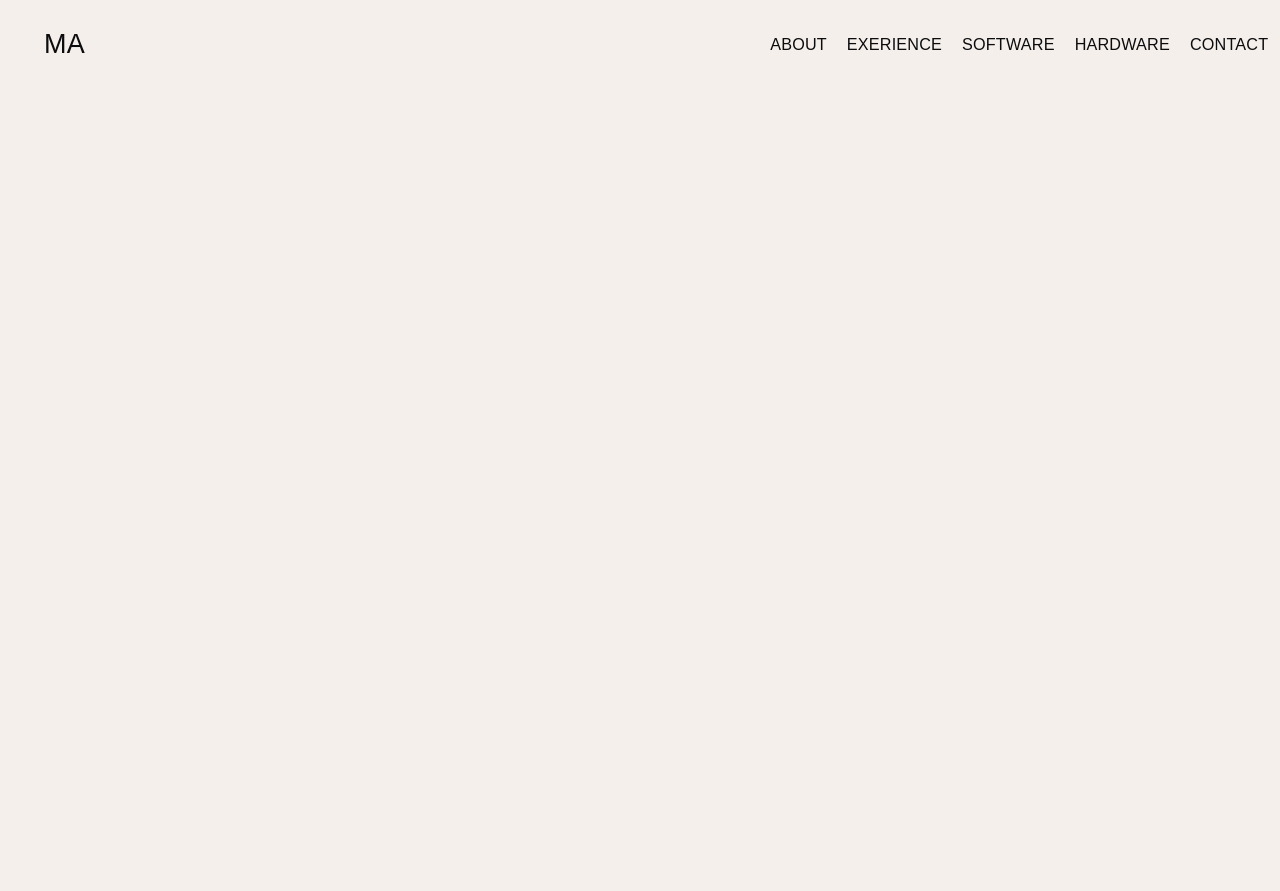
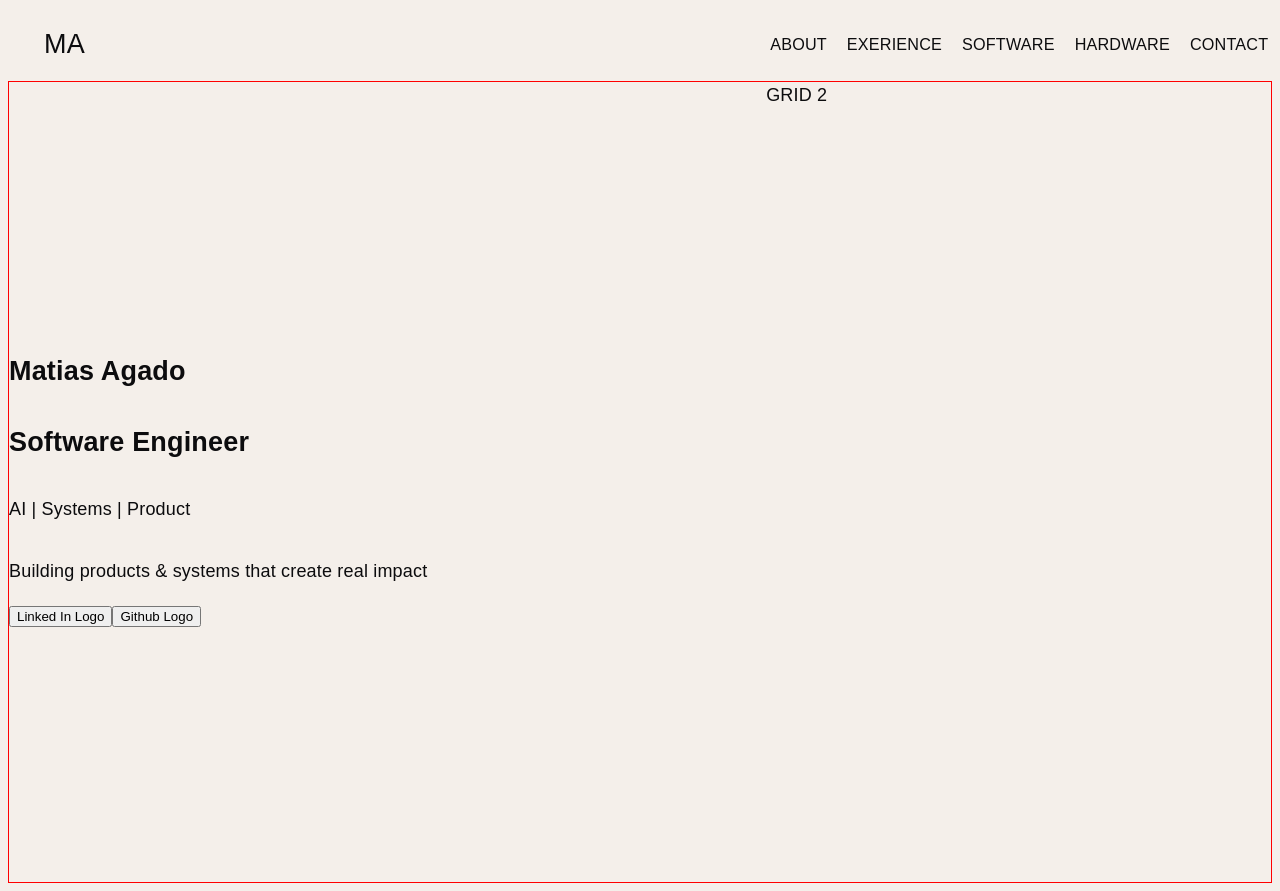
Before and after one commit to matiasagado/portfolio, a React app: page / in a window 1280 px wide. Before the commit the page ends 800 px from the top, so only its background shows below. Built offline with nearby package versions, Linux system fonts and the light colour scheme; the HTML template or start-up script is replaced by a standard one.

Commit message:
feat: add hero layout

```diff
--- /dev/null
+++ b/src/hero.module.css
@@ -0,0 +1,12 @@
+.section {
+    display: grid;
+    grid-template-columns: 1.2fr .8fr;
+    height: 100vh;
+    border: 1px solid red;
+}
+
+.column1 {
+    display: flex;
+    flex-direction: column;
+    justify-content: center;
+}
--- /dev/null
+++ b/src/hero.tsx
@@ -0,0 +1,19 @@
+import styles from './hero.module.css';
+
+export default function Hero() {
+    return (
+        <section className={styles.section}>
+            <div className={styles.column1}>
+                <h1>Matias Agado</h1>
+                <h2>Software Engineer</h2>
+                <p>AI | Systems | Product</p>
+                <p>Building products & systems that create real impact</p>
+                <div>
+                    <button>Linked In Logo</button>
+                    <button>Github Logo</button>
+                </div>
+            </div>
+            <div>GRID 2</div>
+        </section>
+    );
+}
--- a/src/index.css
+++ b/src/index.css
@@ -1,5 +1,5 @@
 :root {
-  --text: #f4efea;
+  --text: #0c0c0e;
   --text-h: #0c0c0e;
   --bg: #f4efea;
   --border: #e5e4e7;
--- a/src/main.tsx
+++ b/src/main.tsx
@@ -1,10 +1,14 @@
 import { StrictMode } from 'react'
 import { createRoot } from 'react-dom/client'
 import "./index.css";
-import Nav from './nav.tsx'
+import Nav from './nav.tsx';
+import Hero from './hero.tsx';
 
 createRoot(document.getElementById('root')!).render(
   <StrictMode>
     <Nav />
+    <main>
+      <Hero />
+    </main>
   </StrictMode>,
 )
```
